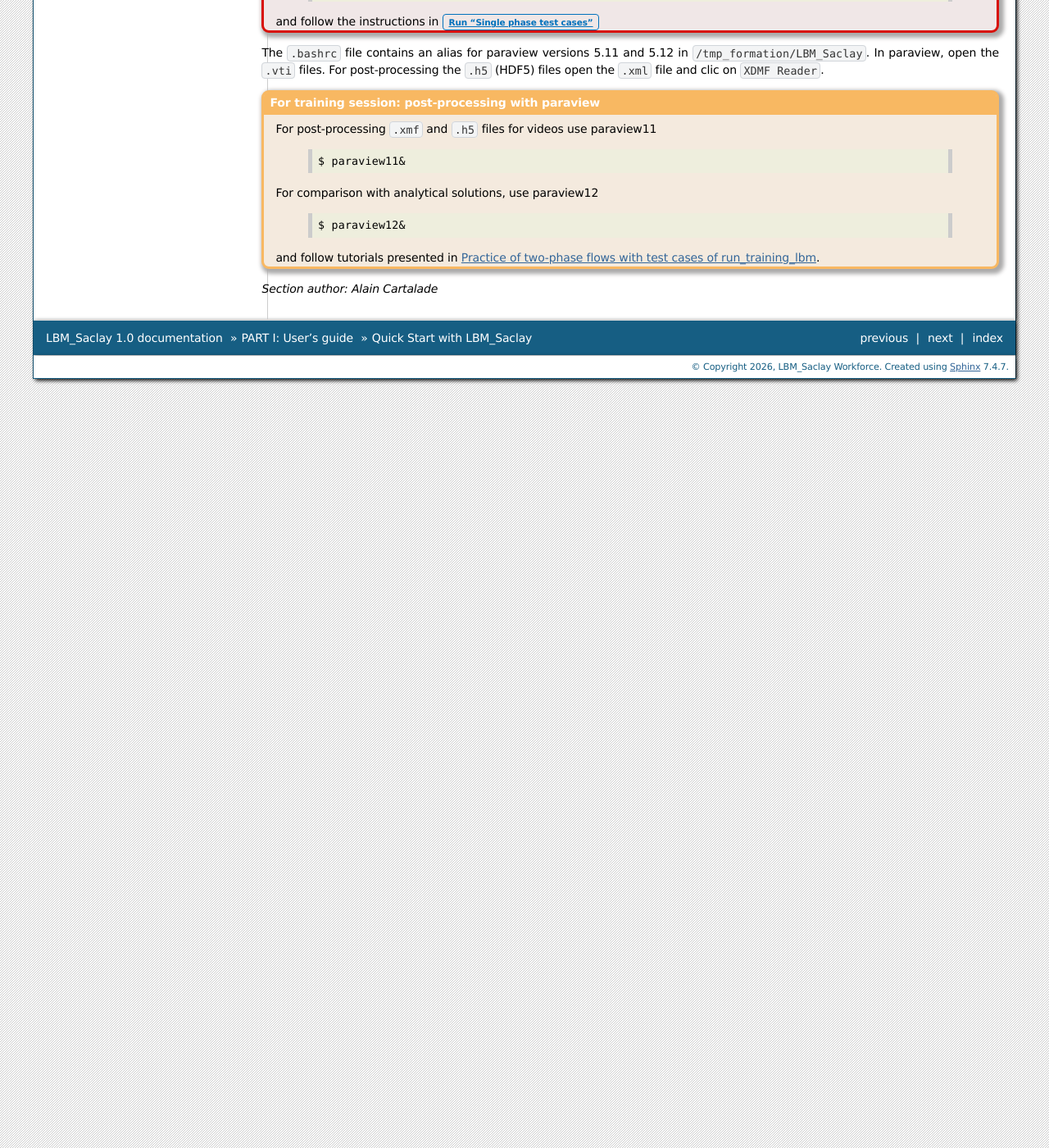
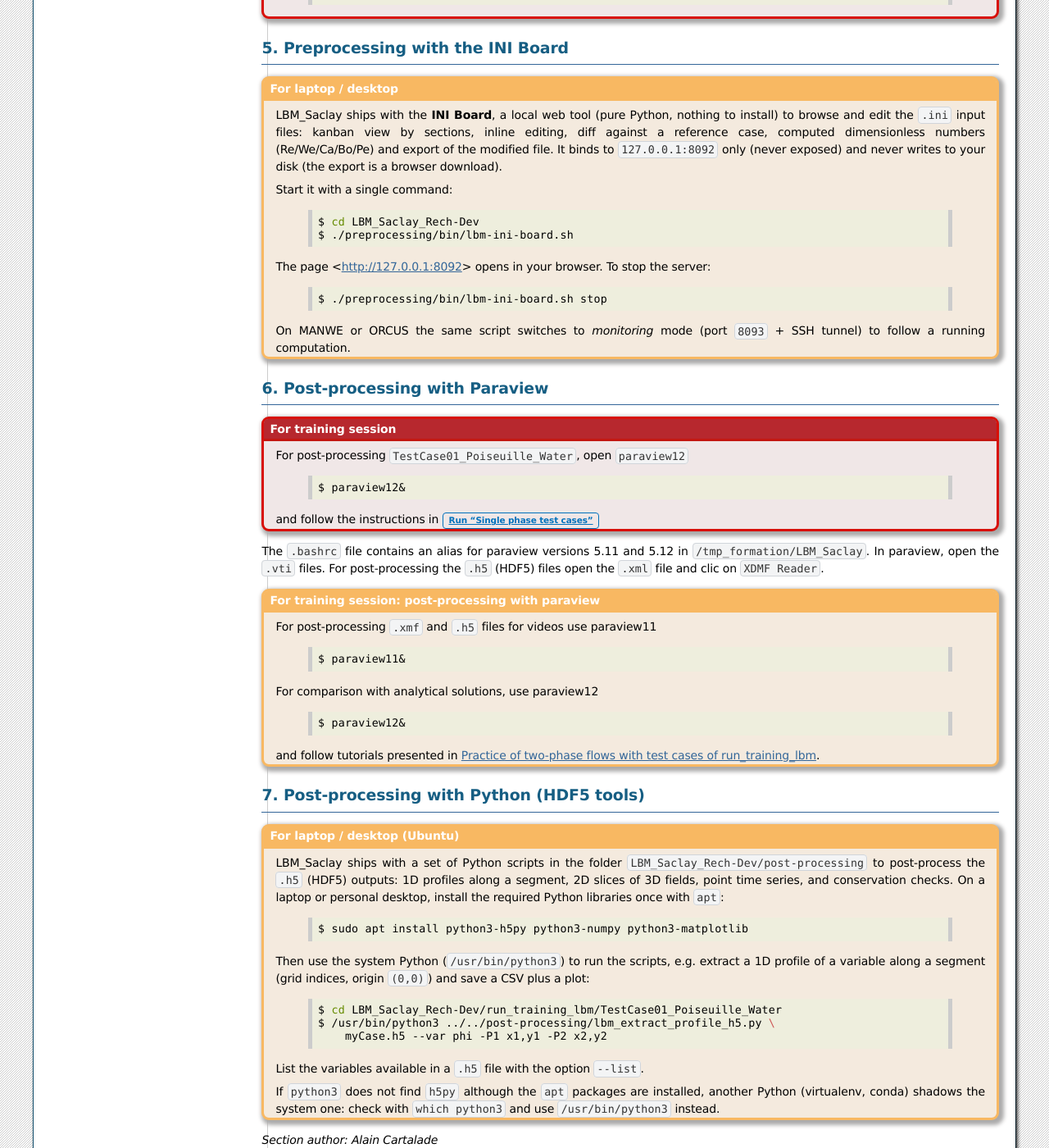
Before and after one commit to cea-lbm-saclay/LBM_Saclay_Documentation, a Sphinx documentation site: the page built from doc/src_doc/01_USER_GUIDE/QUICKSTART/quickstart.rst, in a window 1280 px wide and 1400 px high, scrolled down 2964 px. Shown: the whole window at 82% size. Built offline with Sphinx 7.4.7, drawn with Linux system fonts in a browser that asks for light colours; some of the changed text lies outside the part shown.

Commit message:
Add in quickstart.rst sections for pre- and post-processing

```diff
--- a/doc/src_doc/01_USER_GUIDE/QUICKSTART/quickstart.rst
+++ b/doc/src_doc/01_USER_GUIDE/QUICKSTART/quickstart.rst
@@ -171,6 +171,18 @@ You can run your first simulations on CPUs of your personal desktop. However, it
 
    .. tab-item:: Compilation on CPU with openmp
 
+      .. admonition:: For laptop / desktop (Ubuntu) with HDF5 output
+         :class: important
+
+         To compile with HDF5 output (``-DUSE_HDF5=ON``) on a laptop or personal
+         desktop, install the HDF5 development library with ``apt`` before running
+         ``cmake`` (the ``hdf5`` module is only available on CEA clusters such as
+         MANWE or ORCUS):
+
+          .. code-block:: shell
+
+             $ sudo apt install libhdf5-dev
+
       .. admonition:: Makefile on CPU of local computer
          :class: error
 
@@ -233,6 +245,54 @@ You can run your first simulations on CPUs of your personal desktop. However, it
           .. code-block:: shell
 
              $ make -j 22
+
+   .. tab-item:: Compilation on CPU with openmp + MPI
+
+      .. admonition:: Makefile on CPU of local computer (MPI + OpenMP)
+         :class: error
+
+         - For openmp (``omp``) and MPI on CPU
+
+          Go to ``LBM_Saclay`` folder
+
+          .. code-block:: shell
+
+             $ cd LBM_Saclay_Rech-Dev
+
+          and execute the ``configure_build.sh`` script of ``mpi_omp`` to create the ``makefile``
+
+          .. code-block:: shell
+
+             $ ./compilation/local/mpi_omp/configure_build.sh
+
+          This script sets ``-DKokkos_ENABLE_OPENMP=ON -DUSE_MPI=ON -DUSE_HDF5=ON`` and creates the build directory ``build_mpi_omp``.
+
+      (The list of available kernels is the same as for the ``omp`` mode, e.g. ``10`` for ``NSAC_Comp``)
+
+      .. admonition:: Compilation
+         :class: error
+
+          .. code-block:: shell
+
+             Problem numbers: 10
+
+          Go to the build directory and compile:
+
+          .. code-block:: shell
+
+             $ cd LBM_Saclay_Rech-Dev/build_mpi_omp/build_NSAC_Comp
+             $ make -j 22
+
+      .. admonition:: Run with MPI + OpenMP
+         :class: important
+
+          Launch the kernel with ``mpirun``; ``-x OMP_NUM_THREADS`` propagates the number of OpenMP threads to each rank, e.g. 4 MPI ranks x 2 threads:
+
+          .. code-block:: shell
+
+             $ mpirun -x OMP_NUM_THREADS=2 -np 4 ../../build_mpi_omp/build_NSAC_Comp/src/LBM_saclay TestCase13_SplashingDroplet_Re2000-We8000_H15_1024x220_4MPI.ini
+
+          Tune ``OMP_NUM_THREADS`` and ``-np`` according to the domain decomposition (MPI ranks x OpenMP threads).
 
    .. tab-item:: Compilation on GPU
 
@@ -302,7 +362,36 @@ It is recommended to start with a test case of folder ``run_training_lbm`` (see
 
        $ ~/LBM_Saclay_Rech-Dev/build_omp/build_NSAC_Comp/src/LBM_saclay TestCase01_Poiseuille_Water.ini
 
-5. Post-processing with Paraview
+5. Preprocessing with the INI Board
+-----------------------------------
+
+.. admonition:: For laptop / desktop
+   :class: important
+
+   LBM_Saclay ships with the **INI Board**, a local web tool (pure Python,
+   nothing to install) to browse and edit the ``.ini`` input files: kanban
+   view by sections, inline editing, diff against a reference case, computed
+   dimensionless numbers (Re/We/Ca/Bo/Pe) and export of the modified file.
+   It binds to ``127.0.0.1:8092`` only (never exposed) and never writes to
+   your disk (the export is a browser download).
+
+   Start it with a single command:
+
+      .. code-block:: shell
+
+         $ cd LBM_Saclay_Rech-Dev
+         $ ./preprocessing/bin/lbm-ini-board.sh
+
+   The page <http://127.0.0.1:8092> opens in your browser. To stop the server:
+
+      .. code-block:: shell
+
+         $ ./preprocessing/bin/lbm-ini-board.sh stop
+
+
+   On MANWE or ORCUS the same script switches to *monitoring* mode (port ``8093`` + SSH tunnel) to follow a running computation.
+
+6. Post-processing with Paraview
 --------------------------------
 
 .. admonition:: For training session
@@ -335,4 +424,35 @@ The ``.bashrc`` file contains an alias for paraview versions 5.11 and 5.12 in ``
 
    and follow tutorials presented in :ref:`Run_Training-LBM`.
 
+7. Post-processing with Python (HDF5 tools)
+--------------------------------------------
+
+.. admonition:: For laptop / desktop (Ubuntu)
+   :class: important
+
+   LBM_Saclay ships with a set of Python scripts in the folder
+   ``LBM_Saclay_Rech-Dev/post-processing`` to post-process the ``.h5`` (HDF5)
+   outputs: 1D profiles along a segment, 2D slices of 3D fields, point
+   time series, and conservation checks. On a laptop or personal desktop,
+   install the required Python libraries once with ``apt``:
+
+      .. code-block:: shell
+
+         $ sudo apt install python3-h5py python3-numpy python3-matplotlib
+
+   Then use the system Python (``/usr/bin/python3``) to run the scripts, e.g.
+   extract a 1D profile of a variable along a segment (grid indices,
+   origin ``(0,0)``) and save a CSV plus a plot:
+
+      .. code-block:: shell
+
+         $ cd LBM_Saclay_Rech-Dev/run_training_lbm/TestCase01_Poiseuille_Water
+         $ /usr/bin/python3 ../../post-processing/lbm_extract_profile_h5.py \
+             myCase.h5 --var phi -P1 x1,y1 -P2 x2,y2
+
+   List the variables available in a ``.h5`` file with the option ``--list``.
+
+
+   If ``python3`` does not find ``h5py`` although the ``apt`` packages are installed, another Python (virtualenv, conda) shadows the system one: check with ``which python3`` and use ``/usr/bin/python3`` instead.
+
 .. sectionauthor:: Alain Cartalade
```
